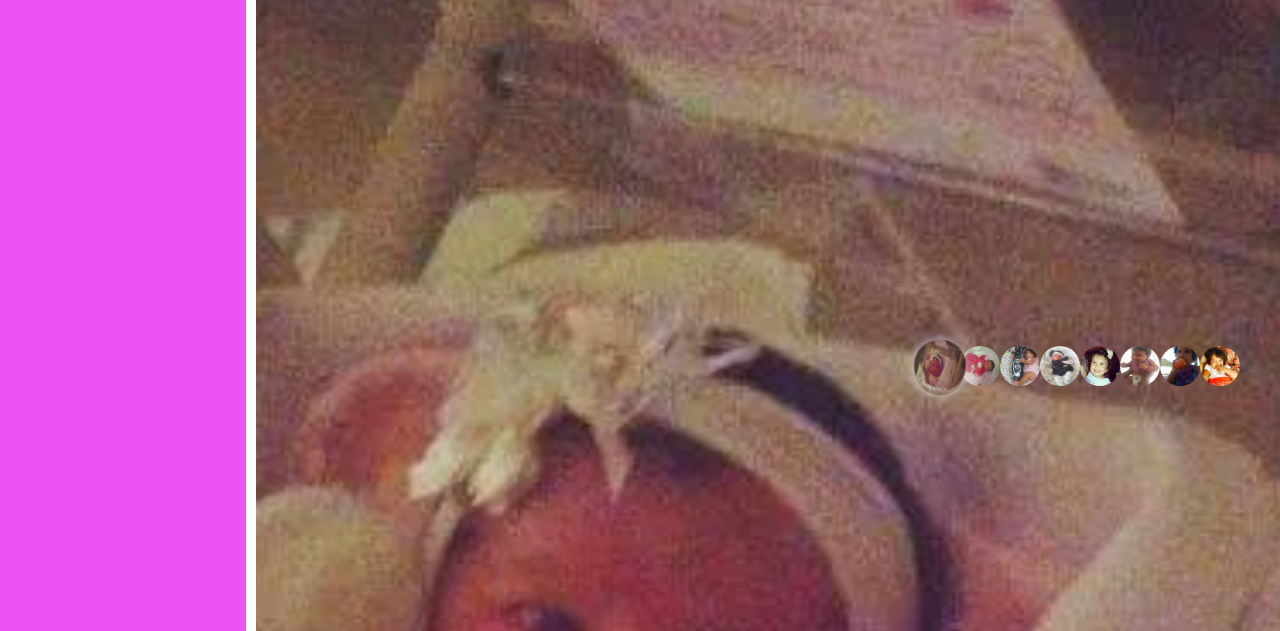
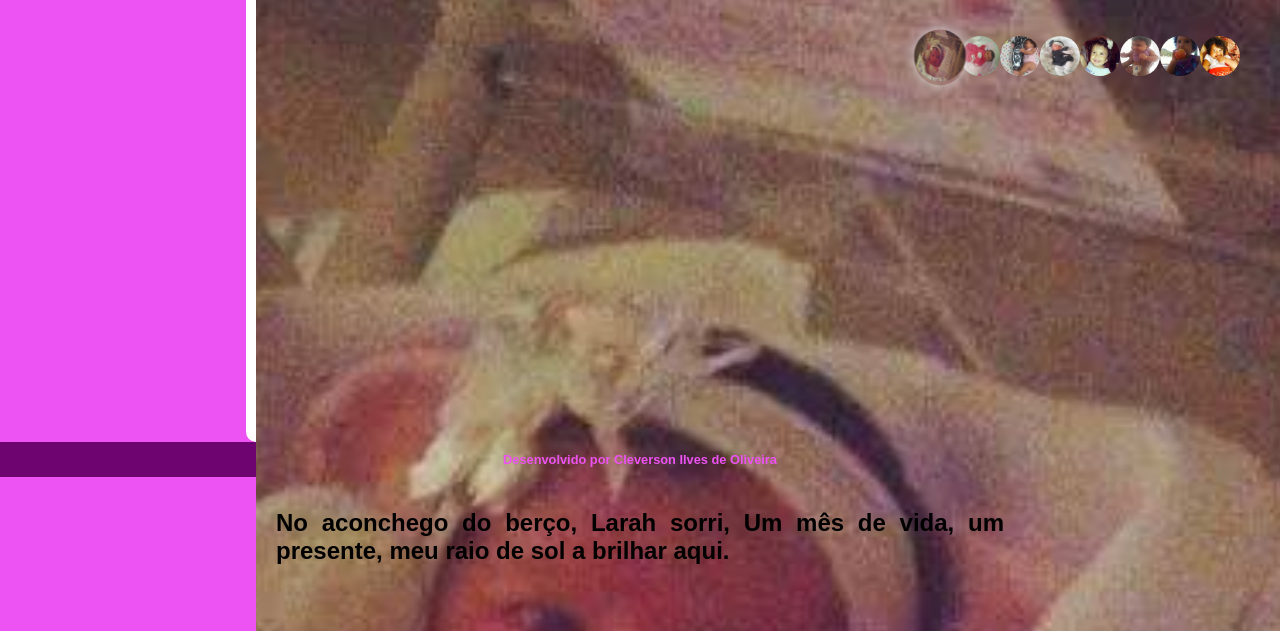
Before and after one commit to cleversonilves/larahilves, a plain HTML site: page meses.html in a window 1280 px wide. Shown: the part 292-923 px from the top of the page. Drawn offline with nearby package versions, Linux system fonts and the light colour scheme.

Commit message:
testando

```diff
--- a/estilos/fotos.css
+++ b/estilos/fotos.css
@@ -25,7 +25,7 @@ body {
 }
 .botoes {
     position: fixed;
-    top: 260px;
+    top: -50px;
     right: 110px;
     display: flex;
     flex-direction: row;
--- a/estilos/style.css
+++ b/estilos/style.css
@@ -34,7 +34,7 @@ img.idade {
 }
 main {
     width: 90vw;
-    height: 700px;
+    height: 500px;
     background-color: white;
     margin: auto;
     padding: 10px;
@@ -44,7 +44,7 @@ main {
 h2 {
     position: relative;
     text-align: justify;
-    top: -140px;
+    top: -300px;
     padding: 20px;
 }
 div#larah > h1 {
```
